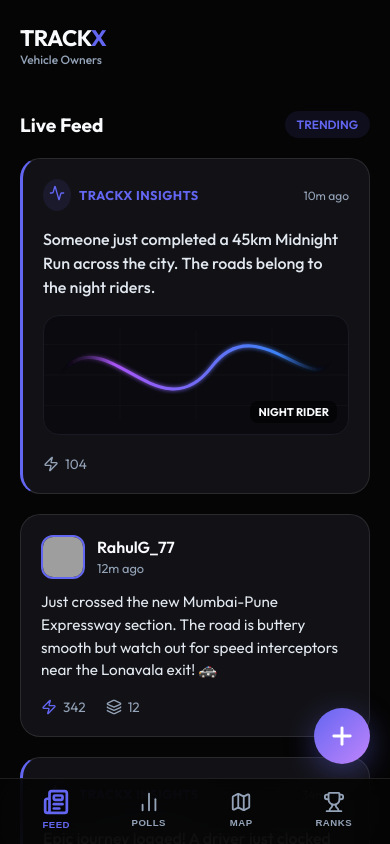
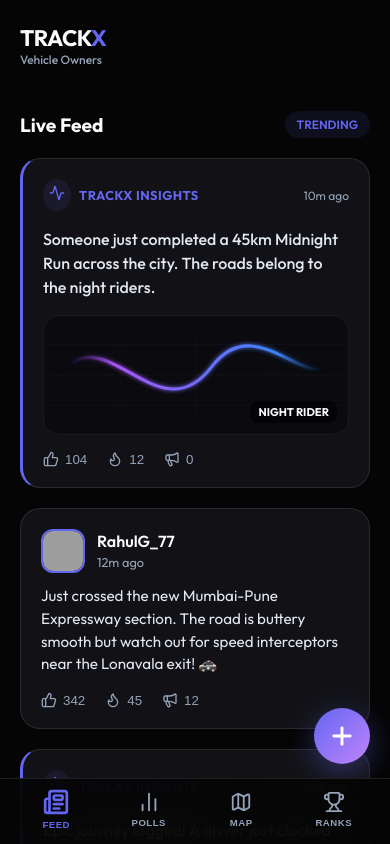
Before and after one commit to ksuhasaria/trackx-community, a React (Vite) app: page / in a window 390 px wide. Built offline with nearby package versions, Linux system fonts and the light colour scheme; grey boxes are pictures that could not be loaded.

Commit message:
feat: Automated Feed Cards & Lightweight Reactions
Built 5 distinct SVG-based System Insight Cards and wove them into the main feed. Replaced static likes with a 3-icon interactive toggle reaction system (ThumbsUp, Flame, Megaphone) restricted to 1 per card per user.

```diff
--- a/src/App.tsx
+++ b/src/App.tsx
@@ -1,6 +1,6 @@
 import React, { useState, useEffect } from 'react';
 import { motion, AnimatePresence } from 'framer-motion';
-import { Newspaper, BarChart2, Zap, Layers, Map as MapIcon, Radio, Trophy, Timer, Star, CheckCircle } from 'lucide-react';
+import { Newspaper, BarChart2, Map as MapIcon, Radio, Trophy, Timer, Star, CheckCircle, ThumbsUp, Flame, Megaphone } from 'lucide-react';
 import { APIProvider, Map, AdvancedMarker, useMap } from '@vis.gl/react-google-maps';
 import { MarkerClusterer } from '@googlemaps/markerclusterer';
 import './index.css';
@@ -19,7 +19,12 @@
   content: string;
   time: string;
   image?: string;
-  likes: number;
+  reactions: {
+    like: number;
+    respect: number;
+    alert: number;
+  };
+  userReactionType?: 'like' | 'respect' | 'alert';
 }
 
 interface Poll {
@@ -55,7 +60,7 @@
 
 // --- Components ---
 
-const FeedCard = ({ item }: { item: FeedItem }) => (
+const FeedCard = ({ item, onReact }: { item: FeedItem, onReact: (id: string, type: 'like' | 'respect' | 'alert') => void }) => (
   <motion.div
     initial={{ opacity: 0, y: 20 }}
     animate={{ opacity: 1, y: 0 }}
@@ -78,8 +83,15 @@
       />
     )}
     <div style={{ display: 'flex', gap: '20px', marginTop: '16px', color: 'var(--text-secondary)', fontSize: '0.85rem' }}>
-      <div style={{ display: 'flex', alignItems: 'center', gap: '6px' }}><Zap size={16} color="var(--accent-primary)" /> {item.likes}</div>
-      <div style={{ display: 'flex', alignItems: 'center', gap: '6px' }}><Layers size={16} /> 12</div>
+      <motion.button whileTap={{ scale: 0.9 }} onClick={() => onReact(item.id, 'like')} style={{ display: 'flex', alignItems: 'center', gap: '6px', background: 'none', border: 'none', color: item.userReactionType === 'like' ? '#fbbf24' : 'var(--text-secondary)', cursor: 'pointer', padding: 0 }}>
+        <ThumbsUp size={16} fill={item.userReactionType === 'like' ? '#fbbf24' : 'none'} color={item.userReactionType === 'like' ? '#fbbf24' : 'var(--text-secondary)'} /> {item.reactions.like}
+      </motion.button>
+      <motion.button whileTap={{ scale: 0.9 }} onClick={() => onReact(item.id, 'respect')} style={{ display: 'flex', alignItems: 'center', gap: '6px', background: 'none', border: 'none', color: item.userReactionType === 'respect' ? '#f97316' : 'var(--text-secondary)', cursor: 'pointer', padding: 0 }}>
+        <Flame size={16} fill={item.userReactionType === 'respect' ? '#f97316' : 'none'} color={item.userReactionType === 'respect' ? '#f97316' : 'var(--text-secondary)'} /> {item.reactions.respect}
+      </motion.button>
+      <motion.button whileTap={{ scale: 0.9 }} onClick={() => onReact(item.id, 'alert')} style={{ display: 'flex', alignItems: 'center', gap: '6px', background: 'none', border: 'none', color: item.userReactionType === 'alert' ? '#3b82f6' : 'var(--text-secondary)', cursor: 'pointer', padding: 0 }}>
+        <Megaphone size={16} fill={item.userReactionType === 'alert' ? '#3b82f6' : 'none'} color={item.userReactionType === 'alert' ? '#3b82f6' : 'var(--text-secondary)'} /> {item.reactions.alert}
+      </motion.button>
     </div>
   </motion.div>
 );
@@ -474,7 +486,7 @@
       systemType: 'midnight_run',
       content: 'Someone just completed a 45km Midnight Run across the city. The roads belong to the night riders.',
       time: '10m ago',
-      likes: 104
+      reactions: { like: 104, respect: 12, alert: 0 }
     },
     {
       id: '1',
@@ -482,7 +494,7 @@
       avatar: 'https://images.unsplash.com/photo-1506794778202-cad84cf45f1d?w=100&h=100&fit=crop',
       content: 'Just crossed the new Mumbai-Pune Expressway section. The road is buttery smooth but watch out for speed interceptors near the Lonavala exit! 🚓',
       time: '12m ago',
-      likes: 342
+      reactions: { like: 342, respect: 45, alert: 12 }
     },
     {
       id: 'sys-2',
@@ -490,7 +502,7 @@
       systemType: 'road_warrior',
       content: 'Epic journey logged! A driver just clocked 350km in a single sitting. True Road Warrior.',
       time: '34m ago',
-      likes: 541
+      reactions: { like: 12, respect: 541, alert: 0 }
     },
     {
       id: '2',
@@ -499,7 +511,7 @@
       content: 'Monsoon has officially hit the western ghats. Visibility is dropping fast near Munnar. Drive safe everyone, use those fog lamps! 🌧️🏔️',
       time: '45m ago',
       image: 'https://images.unsplash.com/photo-1518081461904-9d8f13734f1a?w=600&h=400&fit=crop',
-      likes: 890
+      reactions: { like: 890, respect: 22, alert: 400 }
     },
     {
       id: 'sys-3',
@@ -507,7 +519,7 @@
       systemType: 'smooth_operator',
       content: 'Flawless driving detected! 62km driven with a 100% safety rating. Smooth Operator.',
       time: '2h ago',
-      likes: 89
+      reactions: { like: 89, respect: 154, alert: 0 }
     },
     {
       id: '3',
@@ -515,7 +527,7 @@
       avatar: 'https://images.unsplash.com/photo-1507003211169-0a1dd7228f2d?w=100&h=100&fit=crop',
       content: 'Stuck at the Hosur border crossing for the last 2 hours. Commercial tax checking is heavy today. Any other truckers passing through here?',
       time: '1h ago',
-      likes: 124
+      reactions: { like: 20, respect: 2, alert: 124 }
     },
     {
       id: 'sys-4',
@@ -523,7 +535,7 @@
       systemType: 'canyon_carver',
       content: 'Hitting the apexes! A driver just navigated 24 hairpins on this Canyon Carver route.',
       time: '3h ago',
-      likes: 211
+      reactions: { like: 211, respect: 432, alert: 0 }
     },
     {
       id: '4',
@@ -531,7 +543,7 @@
       avatar: 'https://images.unsplash.com/photo-1494790108377-be9c29b29330?w=100&h=100&fit=crop',
       content: 'Just got the 10,000km service done on the Creta. Cost me ₹6,500 at the official service center. Does that sound right or did I get overcharged?',
       time: '3h ago',
-      likes: 56
+      reactions: { like: 56, respect: 0, alert: 12 }
     },
     {
       id: 'sys-5',
@@ -539,7 +551,7 @@
       systemType: 'city_pulse',
       content: 'Today\'s TrackX Pulse: Peak traffic avoided by 60% of tracked users.',
       time: '5h ago',
-      likes: 1205
+      reactions: { like: 1205, respect: 104, alert: 0 }
     },
     {
       id: '5',
@@ -547,7 +559,7 @@
       avatar: 'https://images.unsplash.com/photo-1531427186611-ecfd6d936c79?w=100&h=100&fit=crop',
       content: '🚨 Traffic Alert: Major waterlogging reported on ORR Bellandur (Bangalore). Avoid the route if possible. We are seeing average speeds drop below 5km/h on the live map.',
       time: '4h ago',
-      likes: 1205
+      reactions: { like: 200, respect: 0, alert: 1205 }
     }
   ]);
 
@@ -597,7 +609,7 @@
       content,
       image,
       time: 'Just now',
-      likes: 0
+      reactions: { like: 0, respect: 0, alert: 0 }
     };
     setFeed(prev => [newPost, ...prev]);
   };
@@ -609,6 +621,32 @@
         ...p,
         totalVotes: p.totalVotes + 1,
         options: p.options.map(o => o.id === optId ? { ...o, votes: o.votes + 1 } : o)
+      };
+    }));
+  };
+
+  const handleReaction = (postId: string, type: 'like' | 'respect' | 'alert') => {
+    setFeed(prev => prev.map(item => {
+      if (item.id !== postId) return item;
+
+      const newReactions = { ...item.reactions };
+      let newUserReactionType = item.userReactionType;
+
+      if (item.userReactionType === type) {
+        newReactions[type] -= 1;
+        newUserReactionType = undefined;
+      } else {
+        if (item.userReactionType) {
+          newReactions[item.userReactionType] -= 1;
+        }
+        newReactions[type] += 1;
+        newUserReactionType = type;
+      }
+
+      return {
+        ...item,
+        reactions: newReactions,
+        userReactionType: newUserReactionType
       };
     }));
   };
@@ -649,7 +687,7 @@
                     <div style={{ background: 'rgba(99, 102, 241, 0.1)', padding: '6px 12px', borderRadius: '100px', fontSize: '0.75rem', fontWeight: 600, color: 'var(--accent-primary)' }}>TRENDING</div>
                   </div>
                 </div>
-                {feed.map(item => item.type === 'system' ? <SystemFeedCard key={item.id} item={item} /> : <FeedCard key={item.id} item={item} />)}
+                {feed.map(item => item.type === 'system' ? <SystemFeedCard key={item.id} item={item} onReact={handleReaction} /> : <FeedCard key={item.id} item={item} onReact={handleReaction} />)}
                 <CreatePost onPost={handlePost} />
               </motion.div>
             } />
--- a/src/SystemFeedCard.tsx
+++ b/src/SystemFeedCard.tsx
@@ -1,5 +1,5 @@
 import { motion } from 'framer-motion';
-import { Zap, Activity, Route, ShieldCheck, TrendingUp } from 'lucide-react';
+import { Activity, Route, ShieldCheck, TrendingUp, ThumbsUp, Flame, Megaphone } from 'lucide-react';
 import type { FeedItem } from './App';
 
 const MidnightRunSVG = () => (
@@ -61,7 +61,7 @@
     </svg>
 );
 
-export const SystemFeedCard = ({ item }: { item: FeedItem }) => {
+export const SystemFeedCard = ({ item, onReact }: { item: FeedItem, onReact: (id: string, type: 'like' | 'respect' | 'alert') => void }) => {
     const renderVisuals = () => {
         switch (item.systemType) {
             case 'midnight_run':
@@ -148,8 +148,16 @@
 
             {renderVisuals()}
 
-            <div style={{ display: 'flex', gap: '20px', marginTop: '20px', color: 'var(--text-secondary)', fontSize: '0.85rem' }}>
-                <div style={{ display: 'flex', alignItems: 'center', gap: '6px', cursor: 'pointer' }}><Zap size={16} color="var(--text-secondary)" /> {item.likes}</div>
+            <div style={{ display: 'flex', gap: '20px', marginTop: '16px', color: 'var(--text-secondary)', fontSize: '0.85rem' }}>
+                <motion.button whileTap={{ scale: 0.9 }} onClick={() => onReact(item.id, 'like')} style={{ display: 'flex', alignItems: 'center', gap: '6px', background: 'none', border: 'none', color: item.userReactionType === 'like' ? '#fbbf24' : 'var(--text-secondary)', cursor: 'pointer', padding: 0 }}>
+                    <ThumbsUp size={16} fill={item.userReactionType === 'like' ? '#fbbf24' : 'none'} color={item.userReactionType === 'like' ? '#fbbf24' : 'var(--text-secondary)'} /> {item.reactions?.like || 0}
+                </motion.button>
+                <motion.button whileTap={{ scale: 0.9 }} onClick={() => onReact(item.id, 'respect')} style={{ display: 'flex', alignItems: 'center', gap: '6px', background: 'none', border: 'none', color: item.userReactionType === 'respect' ? '#f97316' : 'var(--text-secondary)', cursor: 'pointer', padding: 0 }}>
+                    <Flame size={16} fill={item.userReactionType === 'respect' ? '#f97316' : 'none'} color={item.userReactionType === 'respect' ? '#f97316' : 'var(--text-secondary)'} /> {item.reactions?.respect || 0}
+                </motion.button>
+                <motion.button whileTap={{ scale: 0.9 }} onClick={() => onReact(item.id, 'alert')} style={{ display: 'flex', alignItems: 'center', gap: '6px', background: 'none', border: 'none', color: item.userReactionType === 'alert' ? '#3b82f6' : 'var(--text-secondary)', cursor: 'pointer', padding: 0 }}>
+                    <Megaphone size={16} fill={item.userReactionType === 'alert' ? '#3b82f6' : 'none'} color={item.userReactionType === 'alert' ? '#3b82f6' : 'var(--text-secondary)'} /> {item.reactions?.alert || 0}
+                </motion.button>
             </div>
         </motion.div>
     );
```
